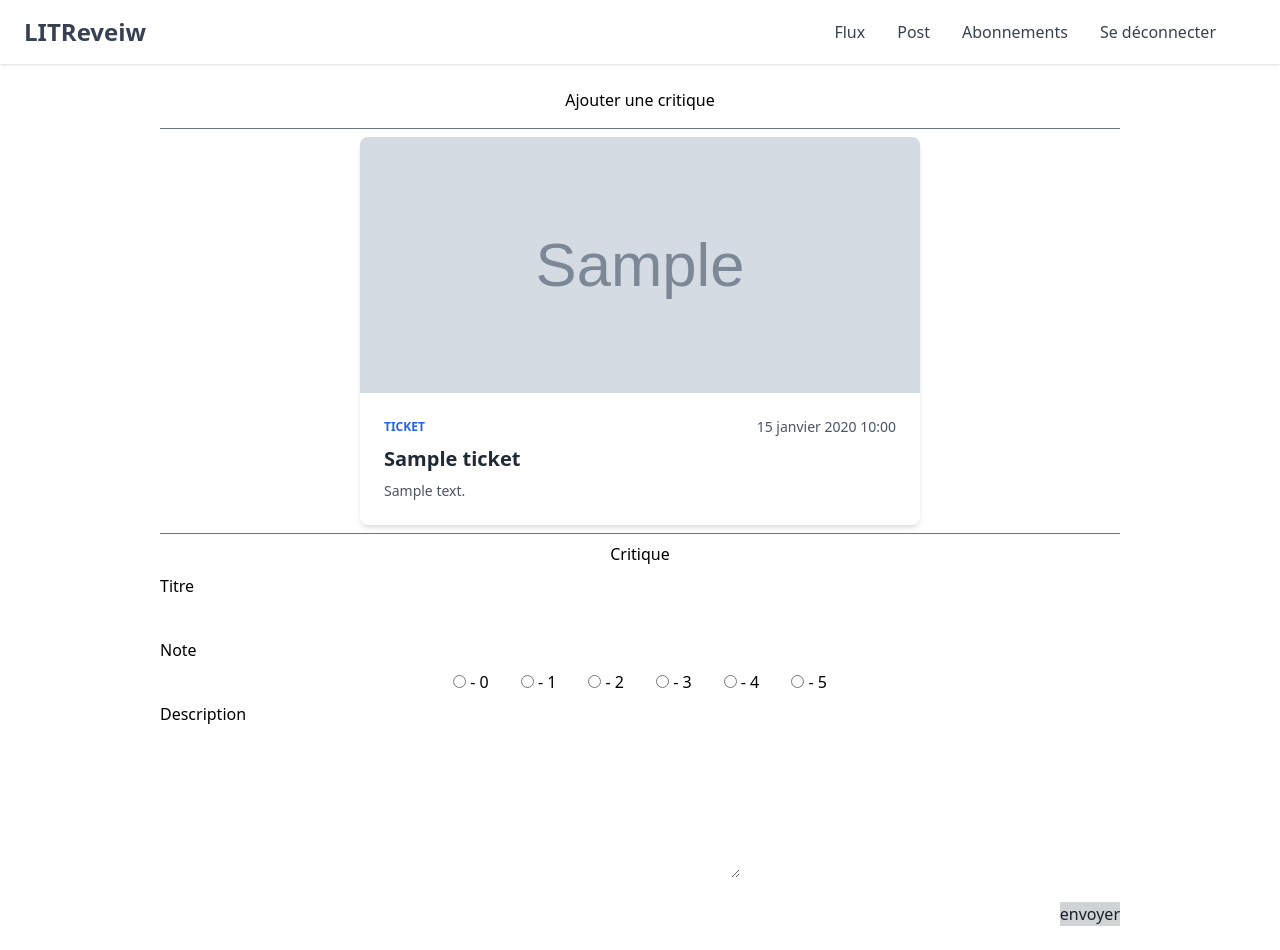
After one commit to MickaelFioretti/LITRevu, a Django app: page /create_review_on_ticket/1/ in a window 1280 px wide. The commit adds this page. Run offline with Django 4.2, Linux system fonts and the light colour scheme; a user stored in the database is signed in; tables that the repository leaves empty hold one stand-in row (values such as "Sample post"); grey boxes marked "Sample" are stand-in pictures; some libraries are stand-ins or nearby versions.

Commit message:
feat: create review on ticket

```diff
--- a/website/flux/templates/flux.html
+++ b/website/flux/templates/flux.html
@@ -39,7 +39,7 @@
 
         <div class="flex self-end p-2 gap-2">
             <button class="button bg-[#D0D3D4] text-[#34495E] hover:bg-[#718093] hover:text-white">
-                <a href="">Créer une critique</a>
+                <a href="{% url 'create_review_on_ticket' post.id %}">Créer une critique</a>
             </button>
         </div>
     </div>
--- /dev/null
+++ b/website/review/templates/create_review_on_ticket.html
@@ -0,0 +1,81 @@
+{% extends 'base.html' %} {% block content %}
+<div class="flex flex-col items-center mb-6">
+    <h2>Ajouter une critique</h2>
+    <form method="post" enctype="multipart/form-data" class="flex flex-col items-center gap-2 w-9/12 mt-4">
+        {% csrf_token %}
+
+        <!-- cree un span qui serre de divider -->
+        <span class="w-full border-b border-gray-500"></span>
+
+        <div class="flex flex-col w-[35rem] overflow-hidden bg-white rounded-lg shadow-md">
+            <img class="object-cover w-full h-64" src="{{ ticket.image.url }}" alt="Article" />
+
+            <div class="p-6">
+                <div>
+                    <div class="flex items-center justify-between">
+                        <span class="text-xs font-bold text-blue-600 uppercase">
+                            Ticket
+                        </span>
+                        <span class="text-sm font-light text-gray-600">
+                            {{ ticket.time_created }}
+                        </span>
+                    </div>
+                    <a href="#"
+                        class="block mt-2 text-xl font-bold text-gray-800 transition-colors duration-300 transform hover:text-gray-600 hover:underline"
+                        tabindex="0" role="link">
+                        {{ ticket.title }}
+                    </a>
+                    <p class="mt-2 text-sm text-gray-600">
+                        {{ ticket.description }}
+                    </p>
+                </div>
+            </div>
+        </div>
+
+        <!-- cree un span qui serre de divider -->
+        <span class="w-full border-b border-gray-500"></span>
+
+        <h2 class="self-center">Critique</h2>
+
+        <!-- Input: for headline of review -->
+        <label for="headline" class="label self-start">Titre</label>
+        <input class="input-text" id="headline" name="headline" type="text" />
+        <!-- Input: for rating review -->
+        <label for="rating" class="label self-start">Note</label>
+        <div class="flex flex-row gap-8 rate">
+            <span>
+                <input class="" id="rating0" name="rating" type="radio" value="0" />
+                <label for="rating0">- 0</label>
+            </span>
+            <span>
+                <input class="" id="rating1" name="rating" type="radio" value="1" />
+                <label for="rating1">- 1</label>
+            </span>
+            <span>
+                <input class="" id="rating2" name="rating" type="radio" value="2" />
+                <label for="rating2">- 2</label>
+            </span>
+            <span>
+                <input class="" id="rating3" name="rating" type="radio" value="3" />
+                <label for="rating3">- 3</label>
+            </span>
+            <span>
+                <input class="" id="rating4" name="rating" type="radio" value="4" />
+                <label for="rating4">- 4</label></span>
+            <span>
+                <input class="" id="rating5" name="rating" type="radio" value="5" />
+                <label for="rating5">- 5</label>
+            </span>
+        </div>
+        <!-- Input: for body of review -->
+        <label for="body" class="label self-start">Description</label>
+        <textarea class="input-text" id="body" name="body" type="text" rows="6"></textarea>
+        <!-- button: for send form -->
+        <div class="self-end mt-4">
+            <button type="submit" class="button bg-[#D0D3D4] text-[#17202A] hover:bg-[#17202A] hover:text-white">
+                envoyer
+            </button>
+        </div>
+    </form>
+</div>
+{% endblock content %}
--- a/website/review/views.py
+++ b/website/review/views.py
@@ -108,3 +108,43 @@ class ReviewUpdatePageView(LoginRequiredMixin, View):
             else:
                 message = "Veuillez remplir tous les champs."
         return render(request, self.template_name, context={"message": message})
+
+
+class CreateReviewOnTicketPageView(LoginRequiredMixin, View):
+    """
+    Page de création d'un review sur un ticket
+    """
+
+    template_name = "create_review_on_ticket.html"
+
+    def get(self, request, ticket_id):
+        ticket = get_object_or_404(Ticket, id=ticket_id)
+
+        return render(
+            request,
+            self.template_name,
+            context={"ticket": ticket},
+        )
+
+    def post(self, request, ticket_id):
+        message = ""
+        if request.method == "POST":
+            ticket = get_object_or_404(Ticket, id=ticket_id)
+
+            # Create review
+            headline = request.POST.get("headline")
+            body = request.POST.get("body")
+            rating = request.POST.get("rating")
+            if headline and body and rating:
+                review = Review.objects.create(
+                    headline=headline,
+                    body=body,
+                    rating=rating,
+                    id_user=request.user,
+                    id_ticket=ticket,
+                )
+                review.save()
+                return redirect(settings.LOGIN_REDIRECT_URL)
+            else:
+                message = "Veuillez remplir tous les champs."
+        return render(request, self.template_name, context={"message": message})
--- a/website/website/urls.py
+++ b/website/website/urls.py
@@ -55,6 +55,11 @@ urlpatterns = [
         name="update_review",
     ),
     path(
+        "create_review_on_ticket/<int:ticket_id>/",
+        review.views.CreateReviewOnTicketPageView.as_view(),
+        name="create_review_on_ticket",
+    ),
+    path(
         "post/",
         post.views.PostPageView.as_view(),
         name="post",
```
